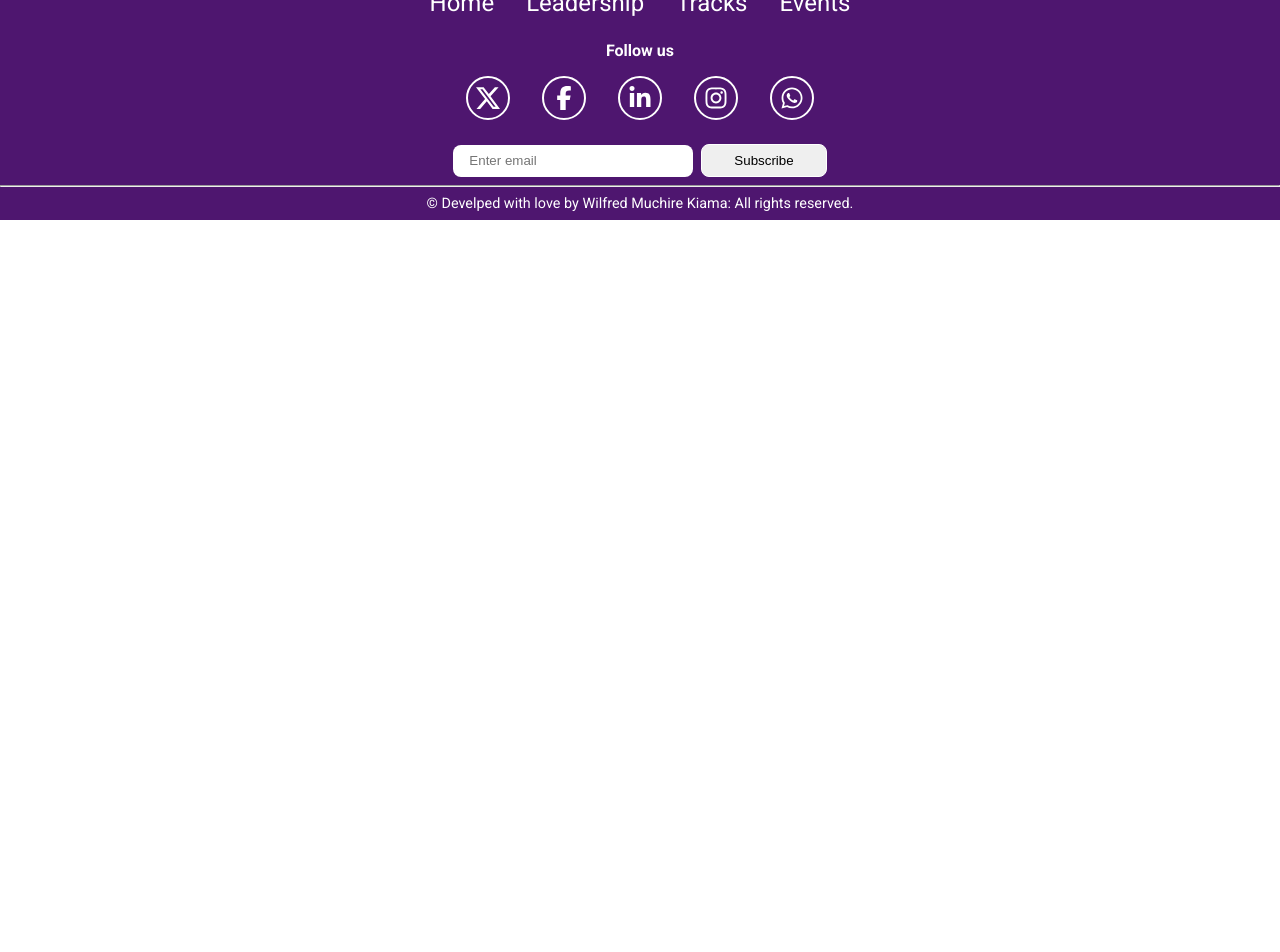
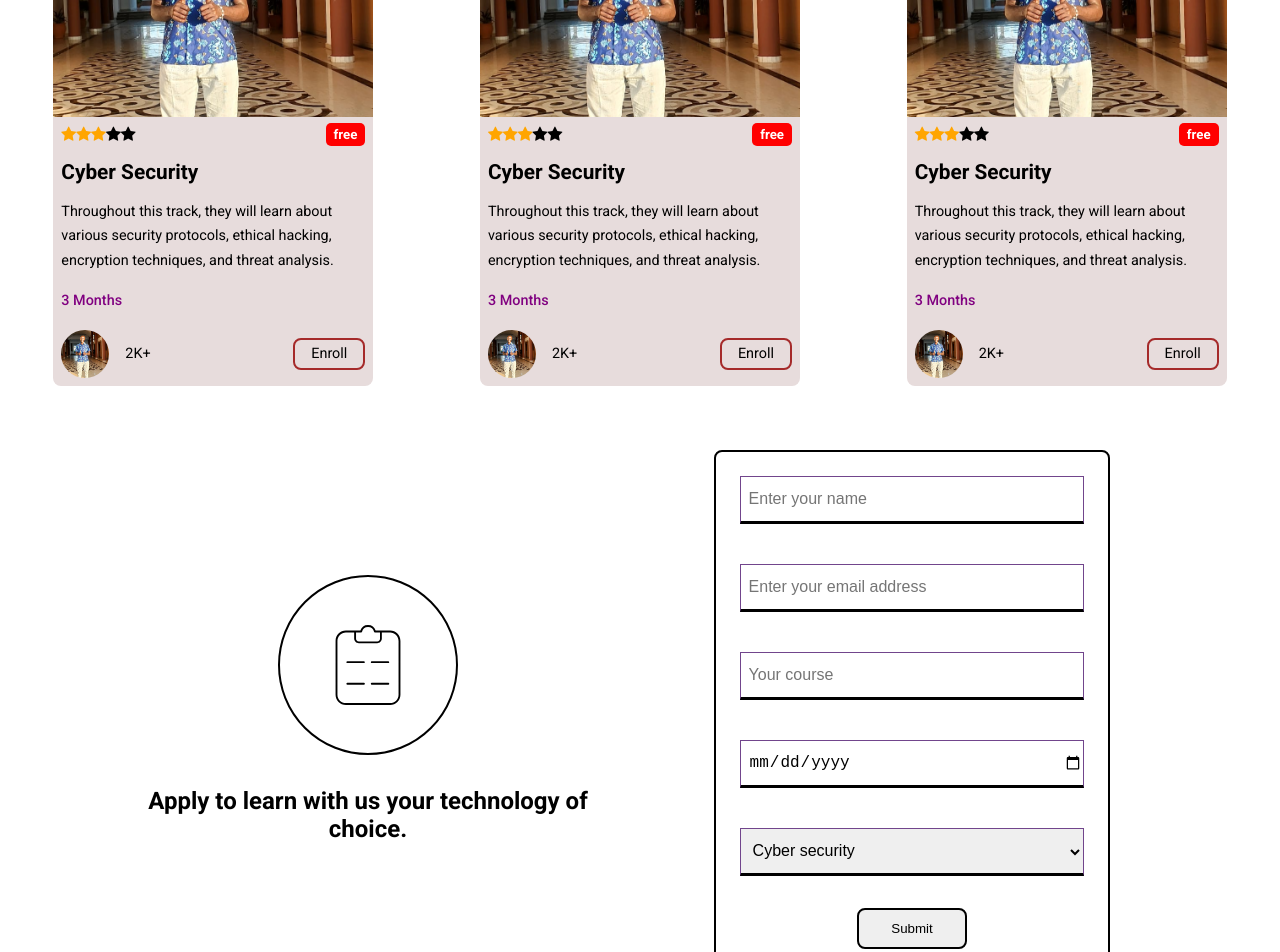
Before and after one commit to JulieWilly/muranga-university-programming-club_website, a React (Vite) app: page /tracks in a window 1280 px wide. Shown: the part 1000-1952 px from the top of the page. Before the commit the page ends 1220 px from the top, so only its background shows below. Built offline with nearby package versions, Linux system fonts and the light colour scheme.

Commit message:
Adding the form section in the track items page

```diff
--- a/src/pages/Leadership/LeadersCard.jsx
+++ b/src/pages/Leadership/LeadersCard.jsx
@@ -1,6 +1,6 @@
 import { FaFacebookF } from "react-icons/fa6";
 import Footer from "../../components/Header/Footer";
-
+import './leadership.css'
 
 const Cards = ({leadersImg, leaderName, leadersDesignation, leadersBiography, leadersSocials}) => {
     return (
--- a/src/pages/Leadership/leadership.css
+++ b/src/pages/Leadership/leadership.css
@@ -4,6 +4,7 @@
     --black-color:#000000;
     --hover-color: #4E166F;
     --banner-color: #1a1a1a;
+    --card_background: #e7dcdc;
 }
 
 .banner_sect {
@@ -50,7 +51,7 @@
     border-radius: 1rem;
     display: flex;
     gap: 1rem;
-    background: #e7dcdc;
+    background:var(--card_background);
     flex-direction: row;
     padding: .5rem;
     justify-content: center;
--- a/src/pages/Tracks/TracksCard.jsx
+++ b/src/pages/Tracks/TracksCard.jsx
@@ -1,5 +1,36 @@
 import './tracks.css'
+import { SiReacthookform } from "react-icons/si";
+const ApplicationForm = ({applyImg, applicationMessage}) => {
+    return (
+        <section className='application_sect'>
+            <div className="application_message">
+                <div className="application_image">
+                {applyImg}
+                </div>
+                {/* <h2>Apply with us to equip yourself with programming skills to catch up with the ever changing technologies.</h2> */}
+                <h2>{applicationMessage}</h2>
+            </div>
+            <div className='form'>
+            <form action="post">
+                <input required type="text" placeholder='Enter your name' />
+                <input type="Email" placeholder='Enter your email address' required/>
+                <input type="text" placeholder='Your course' required/>
+                <input type="date" placeholder='Year of study' required />
+                <select name="courses" id="courseNames">
+                    <option value="1">Cyber security</option>
+                    <option value="2">UI / UX Design</option>
+                    <option value="3">Web Development</option>
+                    <option value="4">Mobile Development</option>
+                    <option value="5">Cloud Engineering</option>
+                    <option value="6">Power Platform</option>
+                </select>
+                <button type='button' className='btnApply'>Submit</button>
+            </form>
+            </div>
 
+        </section>
+    )
+}
 const  TrackItems = ({trackImg,trackName, trackDescription, trackDuration}) => {
     return <>
         <div className="track_card">
@@ -20,10 +51,15 @@ const  TrackItems = ({trackImg,trackName, trackDescription, trackDuration}) => {
             <p>{trackDescription}</p>
             <p className='track_duration'>{trackDuration}</p>
             <div className="tract_bottom">
-                <div className="track_followers">
-                    <img src="" alt="" />
+               <div className="followers">
+               <div className="track_followers">
+                    {trackImg}
+                    {/* <img src="" alt="" /> */}
+
                 </div>
-                <p>Enroll</p>
+                <p>2K+</p>
+               </div>
+                <p className='enroll'>Enroll</p>
             </div>
 
         </div>
@@ -32,8 +68,14 @@ const  TrackItems = ({trackImg,trackName, trackDescription, trackDuration}) => {
 const TracksCard = () => {
     return <>
     <div className="trackCard">
+        < TrackItems trackName="Cyber Security" trackDescription="You will learn about various security protocols, ethical hacking, encryption techniques, and threat analysis" trackDuration="3 Months" />
+        < TrackItems trackName="Cyber Security" trackDescription="Throughout this track, they will learn about various security protocols, ethical hacking, encryption techniques, and threat analysis." trackDuration="3 Months" />
+        < TrackItems trackName="Cyber Security" trackDescription="Throughout this track, they will learn about various security protocols, ethical hacking, encryption techniques, and threat analysis." trackDuration="3 Months" />
+        < TrackItems trackName="Cyber Security" trackDescription="Throughout this track, they will learn about various security protocols, ethical hacking, encryption techniques, and threat analysis." trackDuration="3 Months" />
+        < TrackItems trackName="Cyber Security" trackDescription="Throughout this track, they will learn about various security protocols, ethical hacking, encryption techniques, and threat analysis." trackDuration="3 Months" />
         < TrackItems trackName="Cyber Security" trackDescription="Throughout this track, they will learn about various security protocols, ethical hacking, encryption techniques, and threat analysis." trackDuration="3 Months" />
     </div>
+    <ApplicationForm  applyImg={<SiReacthookform />} applicationMessage="Apply to learn with us your technology of choice."/>
     </>
 }
 
--- a/src/pages/Tracks/tracks.css
+++ b/src/pages/Tracks/tracks.css
@@ -1,23 +1,30 @@
 .trackCard{
     margin: 1rem;
     display: flex;
+    gap: 2rem;
+    flex-wrap: wrap;
     flex-direction: row;
-    justify-content: center;
+    justify-content: space-around;
     align-items: center;
 }
 .track_card{
-    border: 2px solid red;
     width: 20rem;
     display: flex;
     flex-direction: column;
-
+    /* border: 2px solid yellow; */
+    border-radius: .5rem;
+    background-color: #e7dcdc;
 }
 
 .track_card .track_img{
     width: 100%;
     height: 13rem;
-    border: 2px solid red;
     background-image: url('../../images/user.jpg');
+    background-repeat: no-repeat;
+    background-position: center;
+    background-size: cover;
+    border-top-left-radius: .5rem;
+    border-top-right-radius: .5rem;
 }
 .reviews {
     display: flex;
@@ -49,3 +56,106 @@
     color: purple;
     font-weight: 500;
 }
+
+.tract_bottom {
+    display: flex;
+    justify-content: space-between;
+    align-items: center;
+    padding: 0 .5rem ;
+    margin-bottom: .5rem;
+    margin-top: .5rem;
+}
+.followers {
+    display: flex;
+    align-items: center;
+    justify-content: space-around;
+    text-align: left;
+}
+.tract_bottom .track_followers {
+    border-radius: 50%;
+    width: 3rem;
+    height: 3rem;
+    background: url('../../images/user.jpg');
+    background-position: center;
+    background-size: cover;
+
+}
+
+.tract_bottom p{
+    padding: .1rem 1rem ;
+}
+
+.enroll {
+    border: 2px solid brown;
+    padding: .1rem 1rem ;
+    border-radius: .5rem;
+}
+
+/*#### Application sectins #######*/
+
+.application_sect {
+    margin: 2rem 5rem;
+    display: flex;
+    flex-direction: row;
+    justify-content: space-around;
+    align-items: center;
+    padding: 1rem;
+}
+.application_sect .form,form{
+    display: flex;
+    flex-direction: column;
+    width: 50%;
+    gap: 1rem;
+    align-items: center;
+    padding: 1rem 1.5rem;
+}
+
+form{
+    border: 2px solid black;
+
+    width: 80%;
+    border-radius: .5rem;
+}
+
+.application_sect .application_message{
+    width: 50%;
+}
+.application_message{
+    display: flex;
+    align-items: center;
+    flex-direction: column;
+    padding: 1rem;
+    text-align: center;
+}
+
+.application_message .application_image{
+    border: 2px solid black;
+    position: relative;
+    font-size: 5rem;
+    padding: 3rem;
+    display: grid;
+    margin-bottom: 2rem;
+    place-content: center;
+    border-radius: 50%;
+
+}
+
+
+
+.form form input, select{
+    height: 3rem;
+    width: 100%;
+    border: none;
+    border: 1px solid #71458C;
+    border-bottom: 3px solid black;
+    margin-bottom: 1rem;
+    margin-top: .5rem;
+    color: black;
+    font-size: 1rem;
+    padding-inline-start: .5rem;
+
+
+}
+.btnApply{
+    border: 2px solid black;
+}
```
Also changed, not shown: src/images/applyForm.png (added).
